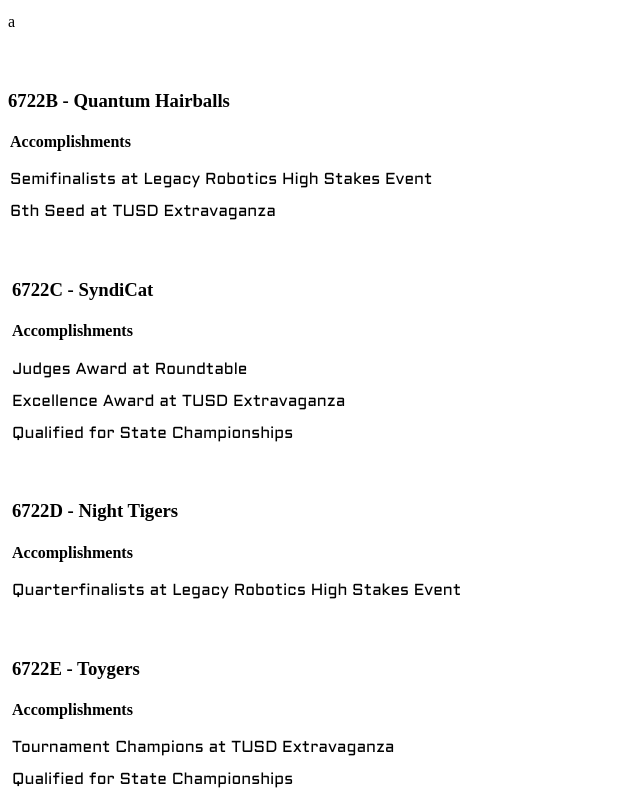
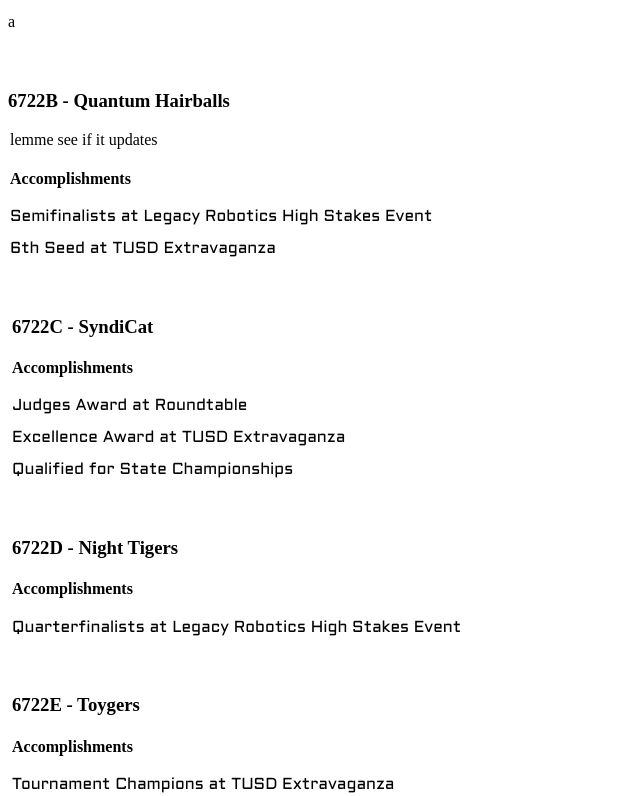
Before and after one commit to pioneer6722/pioneer6722.github.io, a plain HTML site: page index.html in a window 1280 px wide. Shown: the part 465-1261 px from the top of the page, without its empty margins (0-640 px from the left). Drawn offline with Linux system fonts and the light colour scheme; a script that the page names is missing.

Commit message:
aight bet

```diff
--- a/index.html
+++ b/index.html
@@ -31,7 +31,7 @@
 
 
       <h3 class="B-Accomplishments">6722B - Quantum Hairballs</h3>
-        <legend>
+        <legend> lemme see if it updates
       <h4>Accomplishments</h4>
       <p>Semifinalists at Legacy Robotics High Stakes Event</p>
       <p>6th Seed at TUSD Extravaganza</p></body>
```
